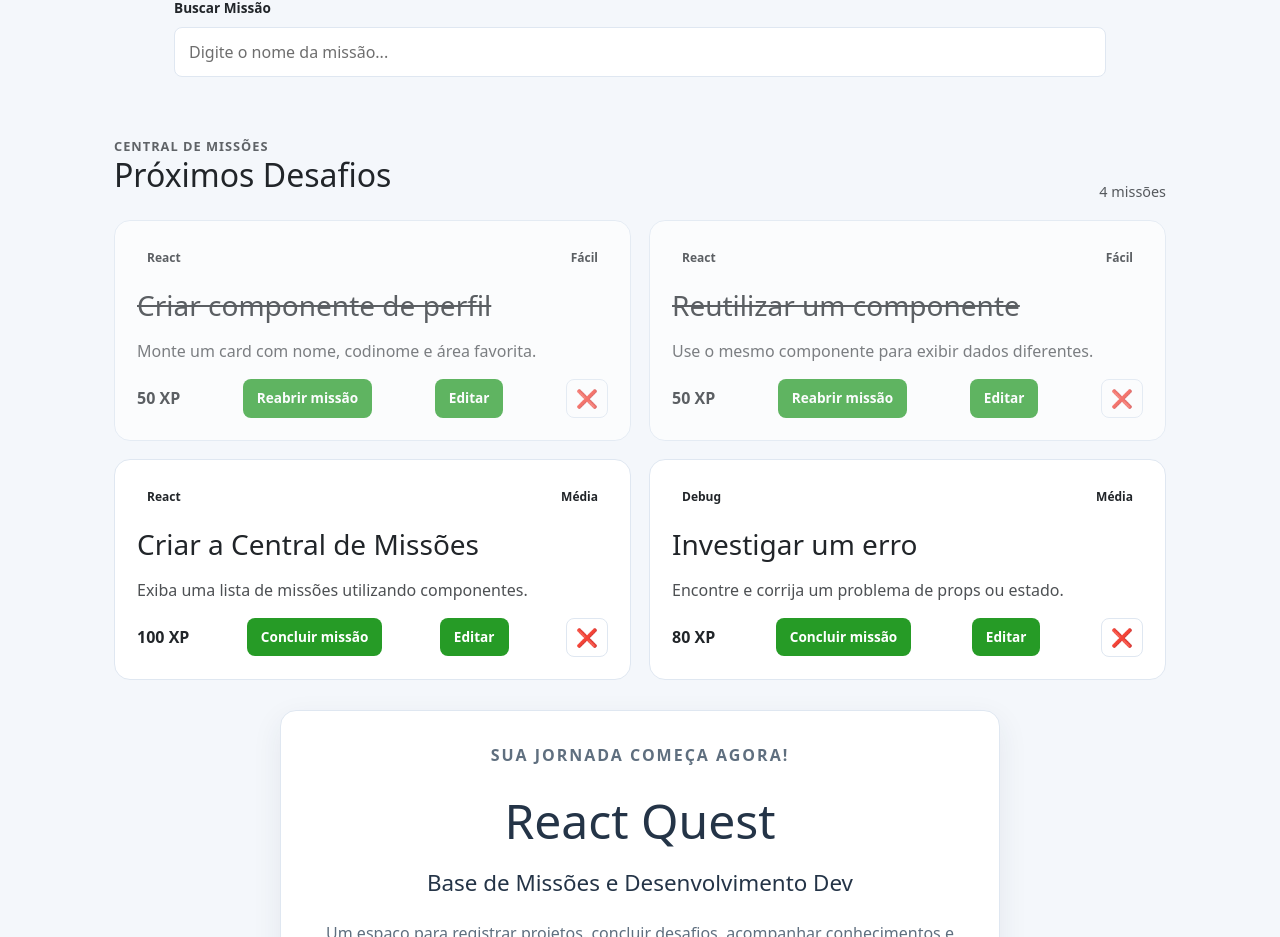
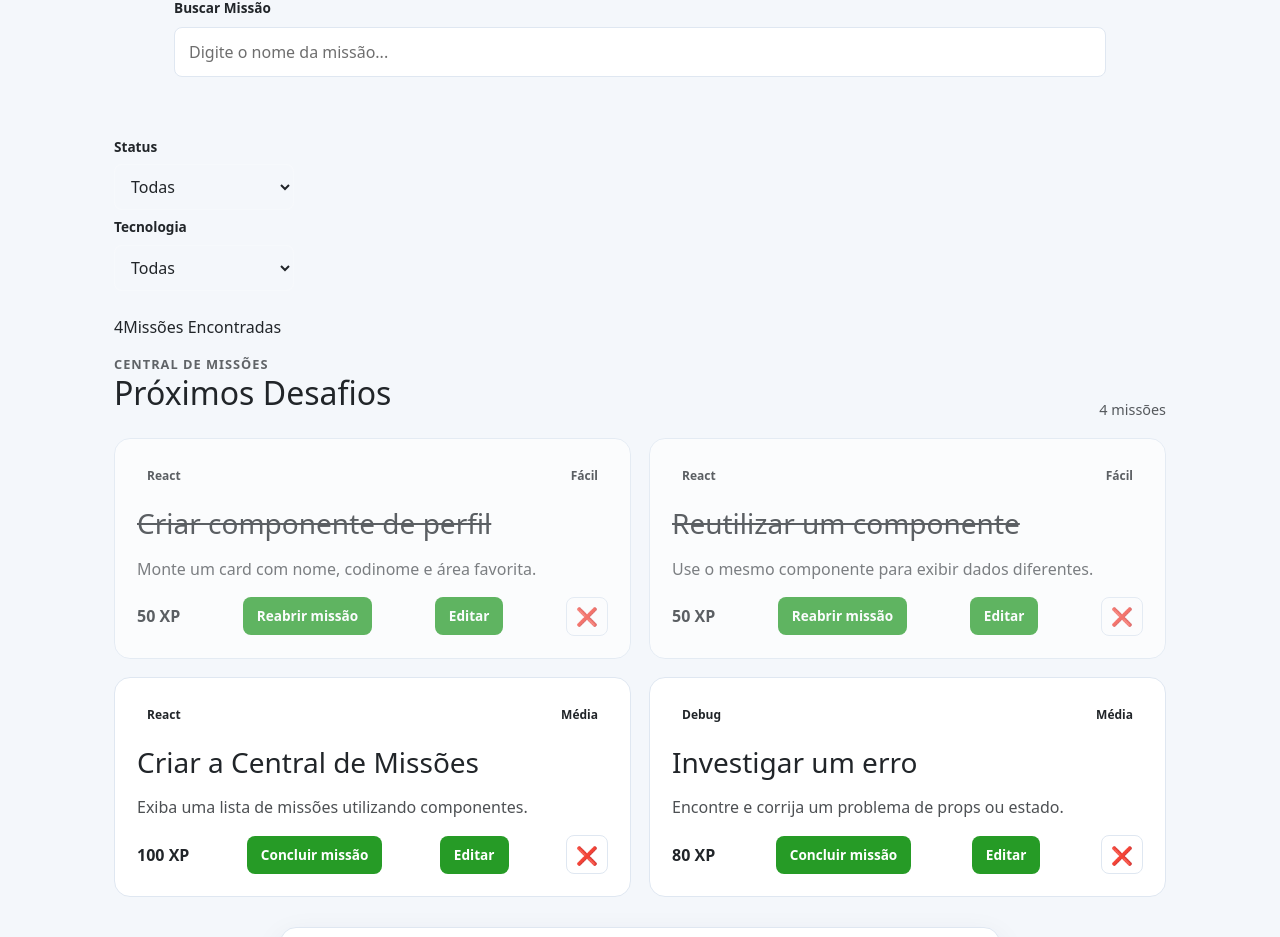
Before and after one commit to Unilelegroot/React-Quest, a React (Vite) app: page / in a window 1280 px wide. Shown: the part 1594-2531 px from the top of the page. Built offline with nearby package versions, Linux system fonts and the light colour scheme.

Commit message:
feat: mostra quantidade de resultados

```diff
--- a/src/App.css
+++ b/src/App.css
@@ -100,3 +100,9 @@
     grid-template-columns: 1fr;
   }
 }
+
+.missions-results {
+  margin: 0 0 16px;
+  font-size: 0.85rem;
+  opacity: 0.7;
+}
--- a/src/App.jsx
+++ b/src/App.jsx
@@ -8,6 +8,7 @@ import SummaryCard from "./components/SummaryCard"
 import MissionCard from "./components/MissionCard"
 import MissionForm from "./components/MissionForm"
 import MissionSearch from "./components/MissionSearch"
+import MissionFilter from "./components/MissionFilter"
 
 
 
@@ -54,7 +55,9 @@ function App() {
   const [missions, setMissions] = useState(initialMissions)
   const [editingMission, setEditingMission] = useState(null)
   const [searchTerm, setSearchTerm] = useState("")
-  console.log(searchTerm)
+  const [statusFilter, setStatusFilter] = useState("Todas")
+  const [technologyFilter, setTechnologyFilter] = useState("Todas")
+  // console.log(searchTerm)
 
 
   function toogleMission(missionId) {
@@ -96,8 +99,21 @@ function App() {
   const earnedXP = completedMissions.reduce((total, mission) => total + mission.xp, 0)
 
   const filteredMissions = missions.filter(
-    (mission) => mission.title.toLowerCase().includes(searchTerm.toLowerCase())
+    // (mission) => mission.title.toLowerCase().includes(searchTerm.toLowerCase())
+    (mission) => {
+      const matchesSearch = mission.title.toLowerCase().includes(
+        searchTerm.toLowerCase()
+      )
+      const matchesStatus = statusFilter === "Todas" ||
+        (statusFilter === "Concluídas" && mission.completed) ||
+        (statusFilter === "Pendentes" && !mission.completed)
 
+      const matchesTechnology = technologyFilter === "Todas" ||
+        mission.technology === technologyFilter
+
+
+      return matchesSearch && matchesStatus && matchesTechnology
+    }
   )
 
   const summaryData = [
@@ -133,6 +149,7 @@ function App() {
     }
   ]
 
+
   return (
     <main className="app">
       <Header />
@@ -167,6 +184,19 @@ function App() {
             searchTerm={searchTerm}
             onSearchChange={setSearchTerm}
           />
+          <MissionFilter
+            statusFilter={statusFilter}
+            onStatusChange={setStatusFilter}
+            technologyFilter={technologyFilter}
+            onTechnologyChange={setTechnologyFilter}
+          />
+
+          <p className="mission-results">
+            {filteredMissions.length}
+            {""}
+            {filteredMissions.length === 1 ? "Missão Encontrada" : "Missões Encontradas"}
+          </p>
+
           <div className="section-heading">
             <div>
               <p className="section-heading_tag">Central de Missões</p>
--- /dev/null
+++ b/src/components/MissionFilter.jsx
@@ -0,0 +1,40 @@
+import "./missionFilter.css"
+
+function MissionFilters({ statusFilter, onStatusChange, technologyFilter, onTechnologyChange }) {
+    return(
+        <section className="mission-filters">
+            <div className="mission-filters_group">
+                <label htmlFor="status-filter">Status</label>
+                <select
+                    id="status-filter"
+                    value={statusFilter}
+                    onChange={(e) => onStatusChange(e.target.value)}
+                >
+                    <option value="Todas">Todas</option>
+                    <option value="Pendentes">Pendentes</option>
+                    <option value="Concluídas">Concluídas</option>
+                </select>
+
+                <label htmlFor="technology-filter">Tecnologia</label>
+                <select
+                    id="technology-filter"
+                    value={technologyFilter}
+                    onChange={(e) => onTechnologyChange(e.target.value)}>
+
+                    <option value="Todas">Todas</option>
+                    <option value="React">React</option>
+                    <option value="Html">HTML</option>
+                    <option value="CSS">CSS</option>
+                    <option value="Javascript">JavaScript</option>
+                    <option value="Python">Python</option>
+                    <option value="Debug">Debug</option>
+                    <option value="IA">IA</option>
+                    <option value="Git">Git</option>
+
+                </select>
+            </div>
+        </section>
+    )
+}
+
+export default MissionFilters
--- /dev/null
+++ b/src/components/missionFilter.css
@@ -0,0 +1,27 @@
+.mission-filters {
+  display: flex;
+  flex-wrap: wrap;
+  gap: 16px;
+  margin-bottom: 24px;
+}
+
+.mission-filters_group {
+  display: flex;
+  flex-direction: column;
+  gap: 7px;
+  min-width: 180px;
+}
+
+.mission-filters_group label {
+  font-size: 0.85rem;
+  font-weight: 700;
+}
+
+.mission-filters_group select {
+  padding: 10px 12px;
+  border: 1px solid rgba(255, 255, 255, 0.18);
+  border-radius: 8px;
+  background: rgba(255, 255, 255, 0.07);
+  color: inherit;
+  font: inherit;
+}
```
